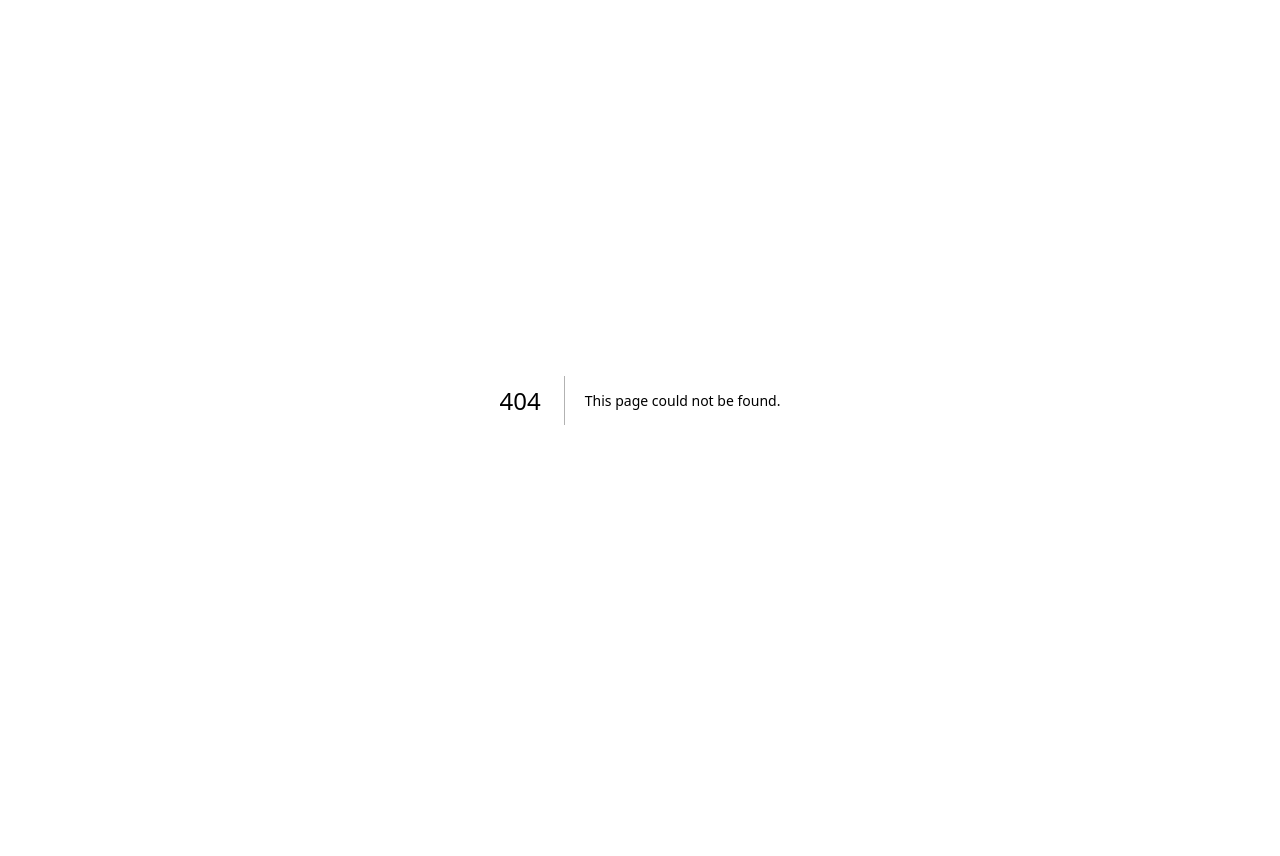
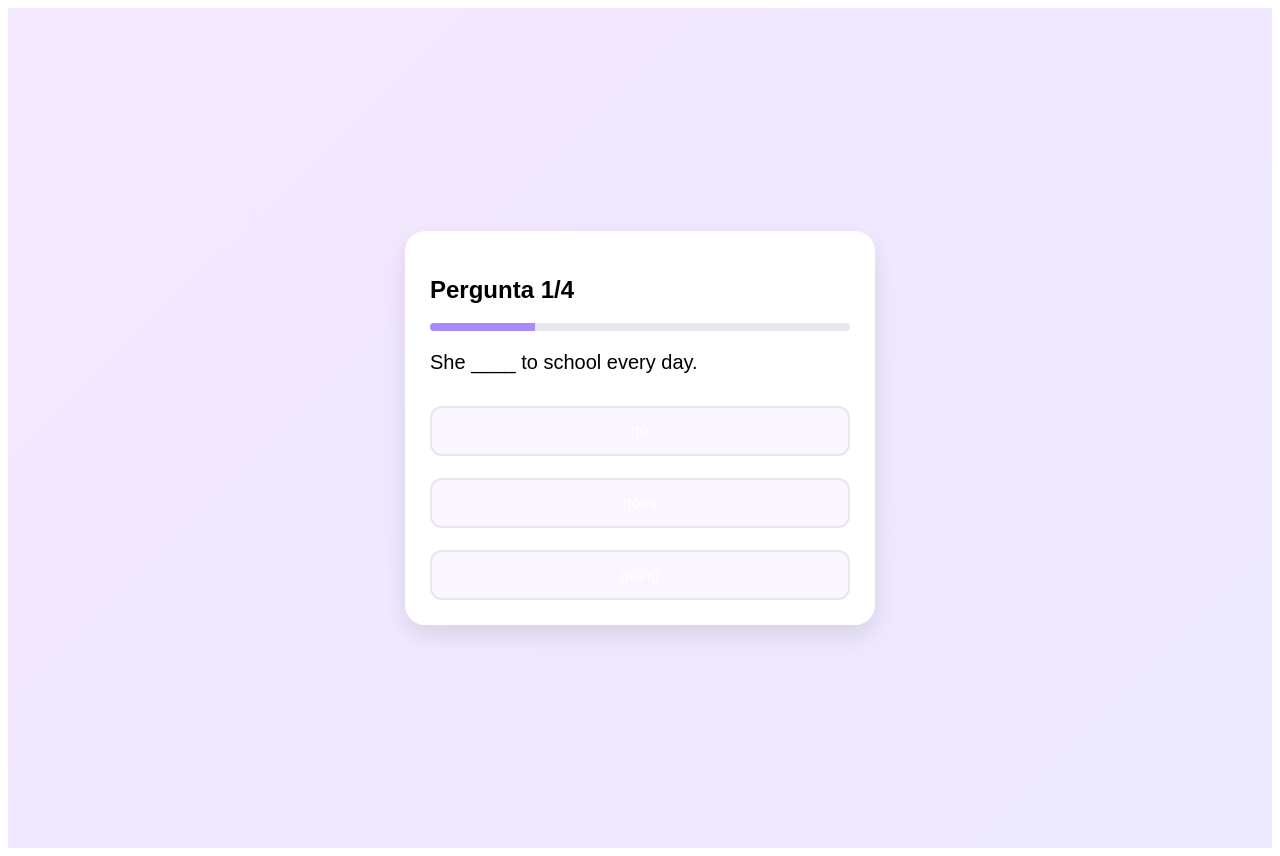
Before and after one commit to artdias/inglesbyneves, a Next.js app: page /teste-nivel in a window 1280 px wide. Before the commit this address had no page. Before the commit the page ends 800 px from the top, so only its background shows below. Built offline with nearby package versions, Linux system fonts and the light colour scheme.

Commit message:
Add files via upload

```diff
--- /dev/null
+++ b/app/teste-nivel/page.tsx
@@ -0,0 +1,274 @@
+"use client";
+
+import { useState } from "react";
+
+const questions = [
+  {
+    question: "She ____ to school every day.",
+    options: ["go", "goes", "going"],
+    answer: 1,
+  },
+  {
+    question: "I ____ never been to London.",
+    options: ["have", "has", "had"],
+    answer: 0,
+  },
+  {
+    question: "They ____ playing now.",
+    options: ["is", "are", "am"],
+    answer: 1,
+  },
+  {
+    question: "He ____ a car.",
+    options: ["have", "has", "had"],
+    answer: 1,
+  },
+];
+
+function getLevel(score: number) {
+  if (score <= 1) return "Básico";
+  if (score <= 3) return "Intermediário";
+  return "Avançado";
+}
+
+export default function TesteNivel() {
+  const [current, setCurrent] = useState(0);
+  const [score, setScore] = useState(0);
+  const [step, setStep] = useState<"quiz" | "form" | "result">("quiz");
+
+  const [name, setName] = useState("");
+  const [phone, setPhone] = useState("");
+
+  function handleAnswer(index: number) {
+    if (index === questions[current].answer) {
+      setScore(score + 1);
+    }
+
+    setTimeout(() => {
+      if (current + 1 < questions.length) {
+        setCurrent(current + 1);
+      } else {
+        setStep("form");
+      }
+    }, 300);
+  }
+
+  const progress = ((current + 1) / questions.length) * 100;
+
+  // FORM
+  if (step === "form") {
+    return (
+      <main className="page">
+        <div className="card">
+          <h2>🎯 Falta só um passo!</h2>
+          <p>Digite seus dados para ver seu resultado 👇</p>
+
+          <input
+            placeholder="Seu nome"
+            value={name}
+            onChange={(e) => setName(e.target.value)}
+          />
+
+          <input
+            placeholder="Seu WhatsApp"
+            value={phone}
+            onChange={(e) => setPhone(e.target.value)}
+          />
+
+          <button onClick={() => setStep("result")}>
+            Ver meu resultado
+          </button>
+        </div>
+
+        {styles}
+      </main>
+    );
+  }
+
+  // RESULT
+  if (step === "result") {
+    const level = getLevel(score);
+
+    const message = `Olá! Me chamo ${name}.
+
+📊 Pontuação: ${score}/${questions.length}
+📈 Nível: ${level}
+
+Quero um plano personalizado!`;
+
+    const whatsappLink = `https://wa.me/5599999999999?text=${encodeURIComponent(
+      message
+    )}`;
+
+    return (
+      <main className="page">
+        <div className="card result">
+          <h1>Seu nível: {level}</h1>
+
+          <p>
+            {level === "Básico" && "Você está começando, mas pode evoluir rápido 🚀"}
+            {level === "Intermediário" && "Você já tem uma boa base 👏"}
+            {level === "Avançado" && "Excelente! Vamos refinar seu inglês 🔥"}
+          </p>
+
+          <div className="score">
+            {score} / {questions.length}
+          </div>
+
+          <button
+            className="cta"
+            onClick={() => window.open(whatsappLink, "_blank")}
+          >
+            💬 Quero meu plano no WhatsApp
+          </button>
+        </div>
+
+        {styles}
+      </main>
+    );
+  }
+
+  // QUIZ
+  return (
+    <main className="page">
+      <div className="card quiz">
+        <h2>Pergunta {current + 1}/{questions.length}</h2>
+
+        {/* PROGRESSO */}
+        <div className="progress">
+          <div
+            className="progress-bar"
+            style={{ width: `${progress}%` }}
+          />
+        </div>
+
+        <p className="question">{questions[current].question}</p>
+
+        <div className="options">
+          {questions[current].options.map((opt, i) => (
+            <button
+              key={i}
+              className="option"
+              onClick={() => handleAnswer(i)}
+            >
+              {opt}
+            </button>
+          ))}
+        </div>
+      </div>
+
+      {styles}
+    </main>
+  );
+}
+
+const styles = (
+  <style jsx>{`
+    .page {
+      background: linear-gradient(135deg, #f3e8ff, #ede9fe);
+      min-height: 100vh;
+      display: flex;
+      align-items: center;
+      justify-content: center;
+      font-family: 'Poppins', sans-serif;
+      padding: 20px;
+    }
+
+    .card {
+      background: white;
+      border-radius: 20px;
+      padding: 25px;
+      width: 100%;
+      max-width: 420px;
+      text-align: center;
+      box-shadow: 0 10px 25px rgba(0, 0, 0, 0.1);
+      animation: fadeUp 0.4s ease;
+    }
+
+    .quiz {
+      text-align: left;
+    }
+
+    .question {
+      font-size: 20px;
+      margin: 20px 0;
+      font-weight: 500;
+    }
+
+    .options {
+      display: flex;
+      flex-direction: column;
+      gap: 10px;
+    }
+
+    .option {
+      padding: 14px;
+      border-radius: 12px;
+      border: 2px solid #e5e7eb;
+      background: #faf5ff;
+      cursor: pointer;
+      transition: 0.2s;
+    }
+
+    .option:hover {
+      background: #e9d5ff;
+      transform: scale(1.02);
+    }
+
+    .progress {
+      height: 8px;
+      background: #e5e7eb;
+      border-radius: 10px;
+      overflow: hidden;
+    }
+
+    .progress-bar {
+      height: 100%;
+      background: #a78bfa;
+      transition: width 0.3s;
+    }
+
+    input {
+      width: 100%;
+      padding: 12px;
+      margin-top: 10px;
+      border-radius: 10px;
+      border: 1px solid #ccc;
+    }
+
+    button {
+      width: 100%;
+      padding: 14px;
+      margin-top: 12px;
+      border: none;
+      border-radius: 12px;
+      background: #a78bfa;
+      color: white;
+      font-size: 16px;
+      cursor: pointer;
+    }
+
+    .cta {
+      background: #22c55e;
+      font-size: 18px;
+    }
+
+    .score {
+      font-size: 28px;
+      font-weight: bold;
+      margin: 15px 0;
+      color: #7c3aed;
+    }
+
+    @keyframes fadeUp {
+      from {
+        opacity: 0;
+        transform: translateY(15px);
+      }
+      to {
+        opacity: 1;
+        transform: translateY(0);
+      }
+    }
+  `}</style>
+);
```
